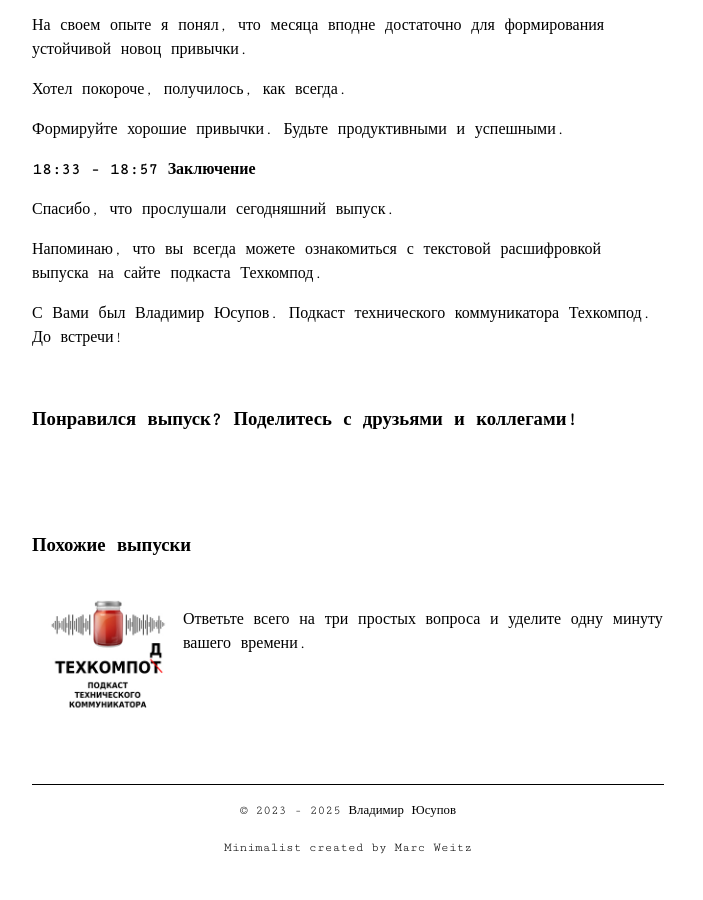
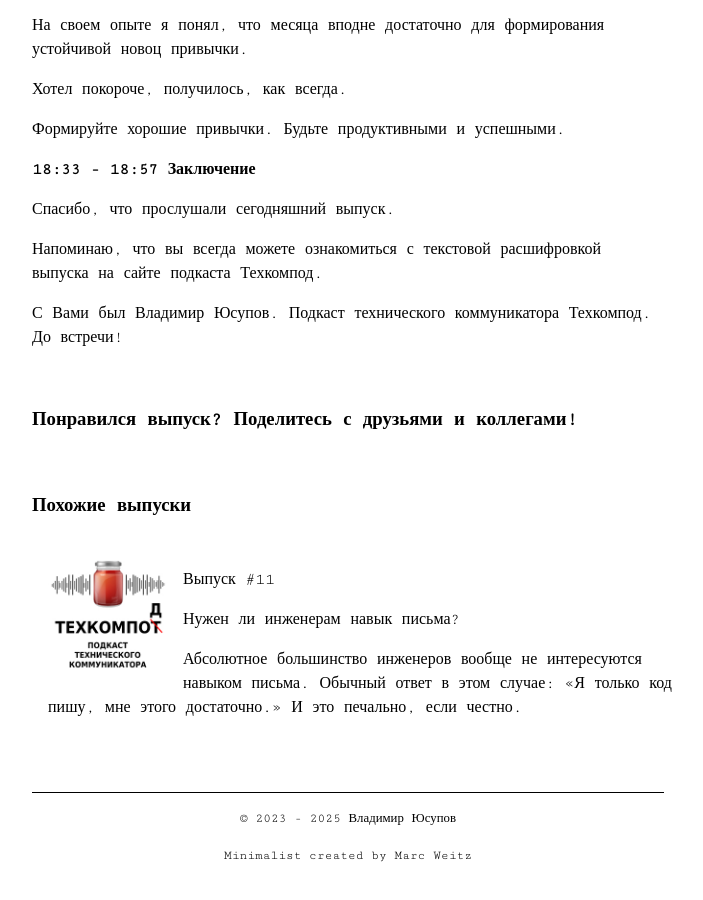
Before and after one commit to techwritex/techcommpod, a Jekyll site: the page built from _posts/2024-03-11-vypusk-18-uspeshnyi-i-productivnyi.md, in a window 1280 px wide and 900 px high, scrolled down 8725 px. Shown: the whole window, without its empty margins (292-995 px from the left). Built offline with Jekyll 4.4.1, drawn with Linux system fonts in a browser that asks for light colours.

Commit message:
techcommpod-1.10.0-related-episodes-section-test-33

```diff
--- a/_includes/podcast_subscribe_form_1.html
+++ b/_includes/podcast_subscribe_form_1.html
@@ -1,5 +1,3 @@
-<br>
-
 <!-- <div
   style="border-radius:5px; background-color: #ffffff; border: 1px solid #000000; padding: 20px; font-family: Arial, Helvetica, sans-serif;">
 
--- a/_includes/related_episodes.html
+++ b/_includes/related_episodes.html
@@ -2,7 +2,9 @@
 
 <div style="padding: 1em; background-color: white; width: 100%;">
     <img src="../assets/images/techcommpod_logo.jpeg" style="float: left; border-radius: 4px; margin-top:5px; margin-bottom:15px; margin-right: 15px; width: 120px;" width="100"  alt="">
-    <p>Ответьте всего на три простых вопроса и уделите одну минуту вашего времени.</p>
+    <p>Выпуск #11</p>
+    <p>Нужен ли инженерам навык письма?</p>
+    <p>Абсолютное большинство инженеров вообще не интересуются навыком письма. Обычный ответ в этом случае: «Я только код пишу, мне этого достаточно.» И это печально, если честно.</p>
 </div>
 
 <!-- <div class="related-episodes-container">
--- a/_posts/2024-03-11-vypusk-18-uspeshnyi-i-productivnyi.md
+++ b/_posts/2024-03-11-vypusk-18-uspeshnyi-i-productivnyi.md
@@ -195,8 +195,6 @@ episode: "Выпуск #18. Успешный и продуктивный"
 
 {% include podcast_share_buttons_bottom.html %}
 
-<br>
-
 {% include related_episodes.html %}
 
 {% include podcast_subscribe_form_1.html %}
```
